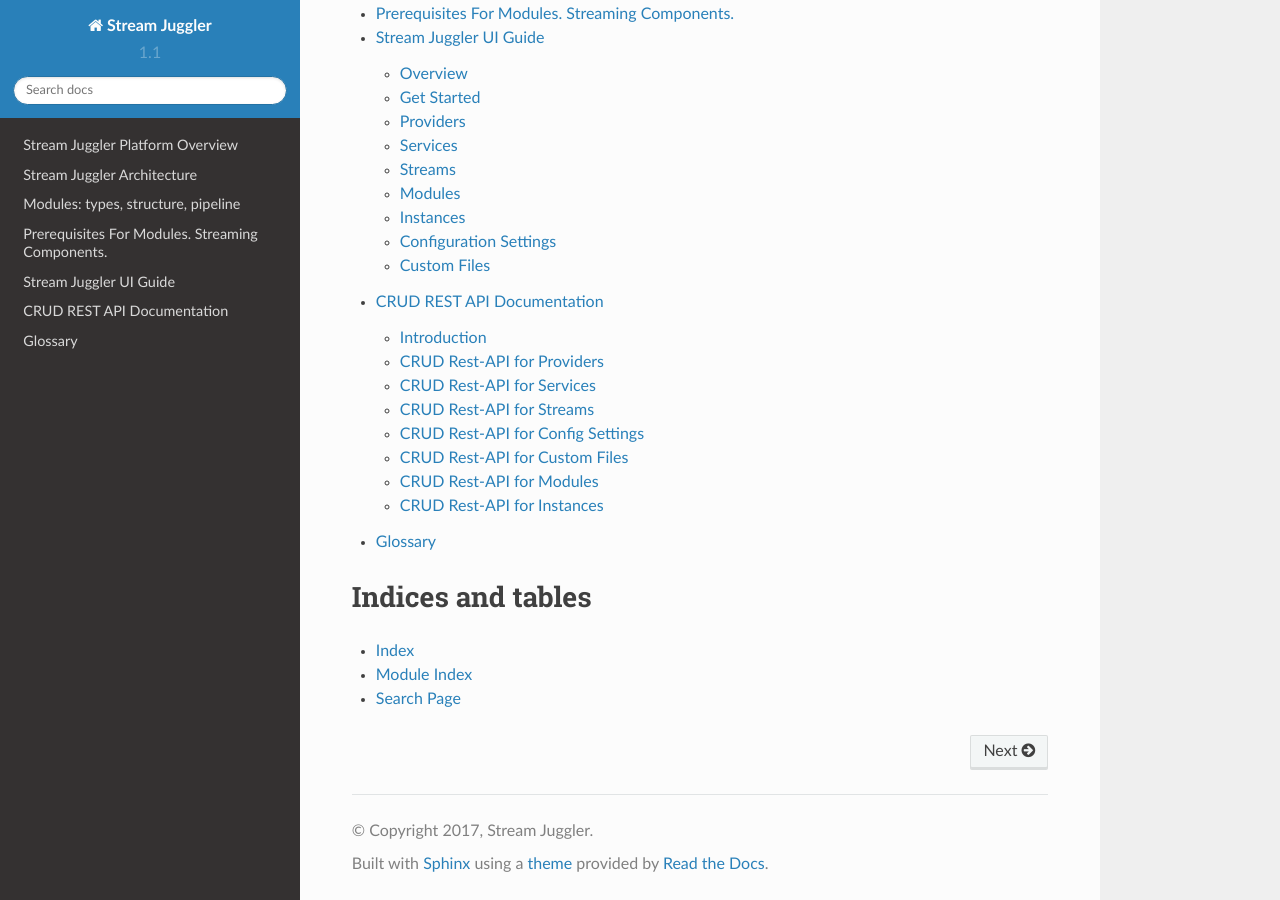
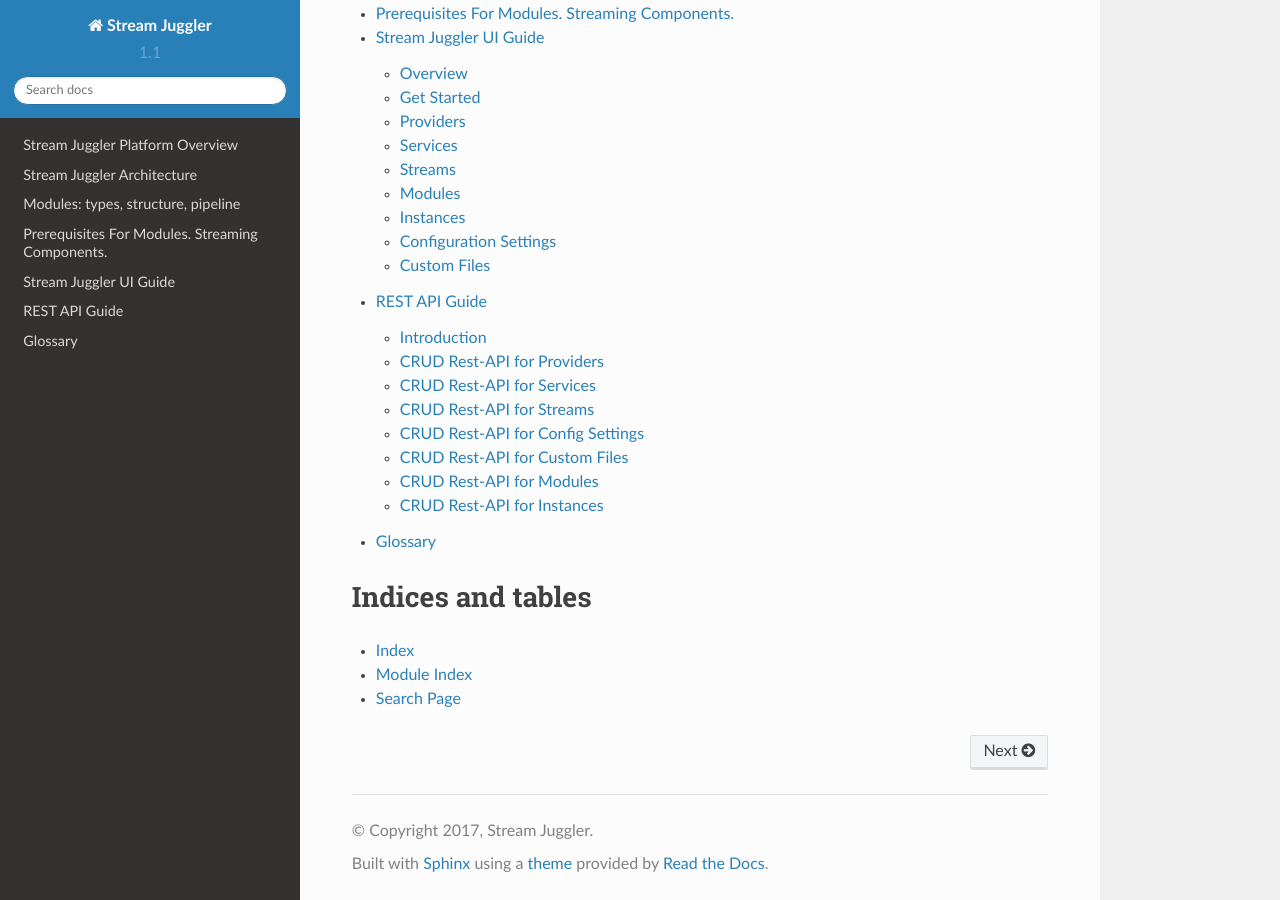
Before and after one commit to MaslovaEV/testsj, a Sphinx documentation site: the page built from TestSJDocs/source/index.rst, in a window 1280 px wide and 900 px high, scrolled down 784 px. Built offline with Sphinx 7.4.7 and the Read the Docs theme 2.0.0, drawn with Linux system fonts in a browser that asks for light colours; formulas are drawn with MathJax 3; pages that are not in the unit, such as notebooks, are missing from menus.

Commit message:
Update SJ_CRUD_REST_API.rst

```diff
--- a/TestSJDocs/source/SJ_CRUD_REST_API.rst
+++ b/TestSJDocs/source/SJ_CRUD_REST_API.rst
@@ -1,8 +1,7 @@
-
-.. _CRUD_REST_API_Documentation:
-
-CRUD REST API Documentation
-=============================
+.. _REST_API:
+
+REST API Guide
+========================================
 
 .. Contents::
 
@@ -58,7 +57,7 @@
 
 
 CRUD Rest-API for Providers
---------------------------------
+-----------------------------------
 
 .. csv-table::  Provider fields
   :header: "Field", "Format",  "Description"
@@ -83,7 +82,7 @@
 - driver.<driver>.prefix - prefix of server url: (prefix)://(host:port)/(database), one of [jdbc:mysql, jdbc:postgresql, jdbc:oracle:thin]
 
 Create a new provider
-~~~~~~~~~~~~~~~~~~~~~~~~~~~
+~~~~~~~~~~~~~~~~~~~~~~~~~~~`
 
 Request method: POST
 
@@ -136,7 +135,7 @@
 
 
 Get provider by name
-~~~~~~~~~~~~~~~~~~~~~~~~~
+~~~~~~~~~~~~~~~~~~~~~~~~~~~
 
 Request method: GET
 
@@ -183,7 +182,7 @@
 
 
 Get list of all providers
-~~~~~~~~~~~~~~~~~~~~~~~~~~~
+~~~~~~~~~~~~~~~~~~~~~~~~~~~~~~~~
 
 Request method: GET
 
@@ -231,7 +230,7 @@
 
 
 Get list of provider types
-~~~~~~~~~~~~~~~~~~~~~~~~~~~~~~~
+~~~~~~~~~~~~~~~~~~~~~~~~~~~~~~~~~~~~~~~
 
 Request method: GET
 
@@ -265,7 +264,7 @@
 
 
 Delete provider by name
-~~~~~~~~~~~~~~~~~~~~~~~~~~~~~~~
+~~~~~~~~~~~~~~~~~~~~~~~~~~~~~~
 
 Request method: DELETE
 
@@ -294,7 +293,7 @@
 
 
 Test connection to provider
-~~~~~~~~~~~~~~~~~~~~~~~~~~~~~~
+~~~~~~~~~~~~~~~~~~~~~~~~~~~~~~~~
 
 Method: GET
 
@@ -343,7 +342,7 @@
  }
 
 Get services related to a provider (by provider name)
-~~~~~~~~~~~~~~~~~~~~~~~~~~~~~~~~~~~~~~~~~~~~~~~~~~~~~~~~~~~~~~
+~~~~~~~~~~~~~~~~~~~~~~~~~~~~~~~~~~~~~~~~~~~~~~~~~~~~~~~~~~~~~
 
 Request method: GET
 
@@ -374,12 +373,12 @@
 
 
 CRUD Rest-API for Services
-------------------------------
+--------------------------------------
 
 .. note:: Method PUT is not available yet
 
 Service fields
-~~~~~~~~~~~~~~~~~~~
+~~~~~~~~~~~~~~~~~
 
 Each particular service has its own set of fields.
 
@@ -396,7 +395,7 @@
   "RESTful service", "REST"
 
 Elasticsearch Index (ESInd)
-"""""""""""""""""""""""""""""""
+""""""""""""""""""""""""""""""""""""""'
 
 .. csv-table::
    :header: "Field", "Format", "Description"
@@ -413,7 +412,8 @@
 .. note:: Provider type can be 'ES' only
 
 Kafka queue (KfkQ)
-""""""""""""""""""""""""
+""""""""""""""""""""""""""""""
+
 .. csv-table::
   :header: "Field", "Format",  "Description"
   :widths: 20, 20, 60
@@ -430,7 +430,7 @@
 .. note::  zkProvider type can be 'zookeeper' only
 
 T-streams queue (TstrQ)
-"""""""""""""""""""""""""""""
+""""""""""""""""""""""""""""""
 
 .. csv-table::
   :header: "Field", "Format",  "Description"
@@ -446,7 +446,7 @@
 .. note:: provider type can be 'zookeeper' only
 
 Zookeeper Coordination (ZKCoord)
-""""""""""""""""""""""""""""""""""""
+""""""""""""""""""""""""""""""""""""""
 
 .. csv-table::
   :header: "Field", "Format",  "Description"
@@ -461,7 +461,7 @@
 .. note:: provider type can be 'zookeeper' only
 
 SQL database (JDBC)
-""""""""""""""""""""""""""
+"""""""""""""""""""""""""
 
 .. csv-table::
   :header: "Field", "Format",  "Description"
@@ -496,7 +496,7 @@
 .. important::  Note: * - required field.
 
 Create a new service
-~~~~~~~~~~~~~~~~~~~~~~~~~~~~~~~
+~~~~~~~~~~~~~~~~~~~~~~~
 
 Request method: POST
 
@@ -544,7 +544,7 @@
 
 
 Get service by name
-~~~~~~~~~~~~~~~~~~~~~~~~~~~~~~~~~~~
+~~~~~~~~~~~~~~~~~~~~~~~~~~~~
 
 Request method: GET
 
@@ -577,7 +577,7 @@
 
 
 Get list of all services
-~~~~~~~~~~~~~~~~~~~~~~~~~~~~~~~`
+~~~~~~~~~~~~~~~~~~~~~~~~~~~~~~
 
 Request method: GET
 
@@ -619,7 +619,7 @@
 
 
 Get list of service types
-~~~~~~~~~~~~~~~~~~~~~~~~~~~~~~~~~~~~
+~~~~~~~~~~~~~~~~~~~~~~~~~~~~~
 
 Request method: GET
 
@@ -652,7 +652,7 @@
 
 
 Delete service by name
-~~~~~~~~~~~~~~~~~~~~~~~~~~~~~~~~
+~~~~~~~~~~~~~~~~~~~~~~~~~~~~~~``
 
 Request method: DELETE
 
@@ -682,7 +682,7 @@
 
 
 Get streams and instances related to a service (by service name)
-~~~~~~~~~~~~~~~~~~~~~~~~~~~~~~~~~~~~~~~~~~~~~~~~~~~~~~~~~~~~~~~~~~~~~~~~~
+~~~~~~~~~~~~~~~~~~~~~~~~~~~~~~~~~~~~~~~~~~~~~~~~~~~~~~~~~~~~~~~~~~~~
 
 Request method: GET
 
@@ -723,13 +723,12 @@
  }
 
 CRUD Rest-API for Streams
------------------------------------
+--------------------------------------
 
 .. note::  Method PUT is not available yet
 
 Stream fields
 ~~~~~~~~~~~~~~~~~
-
 .. csv-table:: Response
    :header: "Stream type", "Field", "Format", "Description"
    :widths: 20, 20, 20, 40
@@ -755,7 +754,7 @@
 .. note:: `*` - required field.
 
 Create a new stream
-~~~~~~~~~~~~~~~~~~~~~~~~~~~
+~~~~~~~~~~~~~~~~~~~~~~~~~~~~
 
 Request method: POST
 
@@ -802,7 +801,7 @@
  }
 
 Get list of all streams
-~~~~~~~~~~~~~~~~~~~~~~~~~~~~
+~~~~~~~~~~~~~~~~~~~~~~~~~~~~~`
 
 Request method: GET
 
@@ -846,7 +845,7 @@
 
 
 Get list of streams types
-~~~~~~~~~~~~~~~~~~~~~~~~~~~~~~~
+~~~~~~~~~~~~~~~~~~~~~~~~~~~~~
 
 Request method: GET
 
@@ -877,7 +876,7 @@
  }
 
 Get stream by name
-~~~~~~~~~~~~~~~~~~~~~~~~~~
+~~~~~~~~~~~~~~~~~~~~~~~~~~~~~~~~
 
 Request method: GET
 
@@ -923,7 +922,7 @@
  }
 
 Delete stream by name
-~~~~~~~~~~~~~~~~~~~~~~~~~~~~~~~~~~
+~~~~~~~~~~~~~~~~~~~~~~~~~~``
 
 Request method: DELETE
 
@@ -981,10 +980,10 @@
 
 
 CRUD Rest-API for Config Settings
-----------------------------------------
+-----------------------------------
 
 Config setting fields
-~~~~~~~~~~~~~~~~~~~~~~~~~~~~~
+~~~~~~~~~~~~~~~~~~~~~~~~~~
 
 .. csv-table::
   :header: "Field", "Format",  "Description"
@@ -1001,7 +1000,7 @@
 {config-domain} should be one of the following values: 'system', 't-streams', 'kafka', 'es', 'zk', 'jdbc'
 
 Create a new config setting
-~~~~~~~~~~~~~~~~~~~~~~~~~~~~~~~~~~~~~~~~~~
+~~~~~~~~~~~~~~~~~~~~~~~~~~~~~~~~
 
 Request method: POST
 
@@ -1039,7 +1038,7 @@
 
 
 Get a config setting by name
-~~~~~~~~~~~~~~~~~~~~~~~~~~~~~~~~~~~~~`
+~~~~~~~~~~~~~~~~~~~~~~~~~~~~~~~~~~
 
 Request method: GET
 
@@ -1070,7 +1069,7 @@
  }
 
 Get all config settings for specific config domain
-~~~~~~~~~~~~~~~~~~~~~~~~~~~~~~~~~~~~~~~~~~~~~~~~~~~~~~~~~~
+~~~~~~~~~~~~~~~~~~~~~~~~~~~~~~~~~~~~~~~~~~~~~~~~~~~~~~~~~~~~~
 
 Request method: GET
 
@@ -1107,7 +1106,7 @@
  }
 
 Delete a config setting by name
-~~~~~~~~~~~~~~~~~~~~~~~~~~~~~~~~~~~~~~~~~
+~~~~~~~~~~~~~~~~~~~~~~~~~~~~~~~~~~~~~
 
 Request method: DELETE
 
@@ -1135,7 +1134,7 @@
 
 
 Get all config settings
-~~~~~~~~~~~~~~~~~~~~~~~~~~~~~~~~~~`
+~~~~~~~~~~~~~~~~~~~~~~~~~~~~~~~
 
 Request method: GET
 
@@ -1177,7 +1176,7 @@
 
 
 Get list of domains
-~~~~~~~~~~~~~~~~~~~~~~~~~~~
+~~~~~~~~~~~~~~~~~~~~~~~~~~~~~~~~~~~~`
 
 Request method: GET
 
@@ -1209,13 +1208,13 @@
  }
 
 CRUD Rest-API for Custom Files
--------------------------------------------
+----------------------------------------
 
 Custom jars
-~~~~~~~~~~~~~~~~~
+~~~~~~~~~~~~~~~~~~~~
 
 Upload custom jar
-""""""""""""""""""""""""
+"""""""""""""""""""""""""""""
 
 Request method: POST
 
@@ -1289,7 +1288,7 @@
   "500", "Internal server error"
 
 Download a custom jar by name and version
-"""""""""""""""""""""""""""""""""""""""""""""""
+""""""""""""""""""""""""""""""""""""""""""""""""
 
 Request method: GET
 
@@ -1306,7 +1305,7 @@
   "500", "Internal server error"
 
 Delete a custom jar by file name
-"""""""""""""""""""""""""""""""""""""
+"""""""""""""""""""""""""""""""""""
 
 Request method: DELETE
 
@@ -1332,7 +1331,7 @@
  }
 
 Delete a custom jar by name and version (from specification)
-""""""""""""""""""""""""""""""""""""""""""""""""""""""""""""""""""""""
+"""""""""""""""""""""""""""""""""""""""""""""""""""""""""""""""""""""
 
 Request method: DELETE
 
@@ -1359,7 +1358,7 @@
 
 
 Get list of all uploaded custom jars
-"""""""""""""""""""""""""""""""""""""""""
+"""""""""""""""""""""""""""""""""""""""""""""
 
 Request method: GET
 
@@ -1395,11 +1394,10 @@
  }
 
 Custom files
-~~~~~~~~~~~~~~~~~~~~~~~~~~
-
+~~~~~~~~~~~~~~~~~~
 
 Upload a custom file
-""""""""""""""""""""""""
+""""""""""""""""""""""""""""""""
 
 Request method: POST
 
@@ -1431,7 +1429,7 @@
 
 
 Download a custom file by file name
-""""""""""""""""""""""""""""""""""""""""""""
+"""""""""""""""""""""""""""""""""""""""""""""""
 
 Request method: GET
 
@@ -1460,7 +1458,7 @@
   "500", "Internal server error"
 
 Delete a custom file
-"""""""""""""""""""""""""""""""""
+""""""""""""""""""""""""""""""""""""
 
 Request method: DELETE
 
@@ -1487,7 +1485,7 @@
 
 
 Get list of all uploaded custom files
-"""""""""""""""""""""""""""""""""""""""""""""""
+""""""""""""""""""""""""""""""""""""""""
 
 Request method: GET
 
@@ -1526,10 +1524,10 @@
 
 
 CRUD Rest-API for Modules
---------------------------------------
+------------------------------
 
 Introduction
-~~~~~~~~~~~~~~~~~
+~~~~~~~~~~~~~~~~~~~
 
 This is the CRUD Rest-API for modules uploaded as jar files, instantiated and running modules as well as  for custom jar files.
 
@@ -1569,7 +1567,7 @@
 .. note:: `*` - required field, `**` - required for batch-streaming field
 
 Upload module
-~~~~~~~~~~~~~~~~~~~~~
+~~~~~~~~~~~~~~~~~~~~~~~~~
 
 Request method: POST
 
@@ -1616,7 +1614,7 @@
 
 
 Download jar of uploaded module
-~~~~~~~~~~~~~~~~~~~~~~~~~~~~~~~~~~~~~~
+~~~~~~~~~~~~~~~~~~~~~~~~~~~~~~~~~~~~~`
 
 Request method: GET
 
@@ -1646,7 +1644,7 @@
   "500", "Internal server error"
 
 Delete uploaded module
-~~~~~~~~~~~~~~~~~~~~~~~~~~~~~~~~~
+~~~~~~~~~~~~~~~~~~~~~~~~~~~~~~~~
 
 Request method: DELETE
 
@@ -1676,7 +1674,7 @@
 
 
 Get list of all uploaded modules
-~~~~~~~~~~~~~~~~~~~~~~~~~~~~~~~~~~~~~~~
+~~~~~~~~~~~~~~~~~~~~~~~~~~~~~~~~~~~~~~~~
 
 Request method: GET
 
@@ -1715,7 +1713,7 @@
 
 
 Get list of types of modules
-~~~~~~~~~~~~~~~~~~~~~~~~~~~~~~~~~
+~~~~~~~~~~~~~~~~~~~~~~~~~~~~~~~~~~~~~~
 
 Request method: GET
 
@@ -1746,7 +1744,7 @@
 
 
 Get list of all uploaded module for such type
-~~~~~~~~~~~~~~~~~~~~~~~~~~~~~~~~~~~~~~~~~~~~~~~~
+~~~~~~~~~~~~~~~~~~~~~~~~~~~~~~~~~~~~~~~~~~~~~~~~~~~~~
 
 Request method: GET
 
@@ -1780,7 +1778,7 @@
 
 
 Get specification for uploaded module
-~~~~~~~~~~~~~~~~~~~~~~~~~~~~~~~~~~~~~~~~~~~~~~~~~~~`
+~~~~~~~~~~~~~~~~~~~~~~~~~~~~~~~~~~~~~~~~~~~~~~~
 
 Request method: GET
 
@@ -1841,10 +1839,10 @@
 
 
 CRUD Rest-API for Instances
---------------------------------------
+-----------------------------------
 
 Get all instances
-~~~~~~~~~~~~~~~~~~~~~
+~~~~~~~~~~~~~~~~~~~~~~~~
 
 Request method: GET
 
@@ -1896,11 +1894,11 @@
  * failed - an instance that has been launched but in view of some errors is not started;
  * error - an error is detected at stopping or deleting an instance.
 
-.. figure:: _static/Возможные_состояния_инстанса.png
+.. figure:: _static/InstanceStatuses.png
 
 
 Stream Juggler Mesos Framework Rest
-~~~~~~~~~~~~~~~~~~~~~~~~~~~~~~~~~~~~~~~~~
+~~~~~~~~~~~~~~~~~~~~~~~~~~~~~~~~~~~~~~~~~~~~
 
 Request method: GET
 
@@ -1937,7 +1935,7 @@
 
 
 Create an instance of a module
-~~~~~~~~~~~~~~~~~~~~~~~~~~~~~~~~~~~~~~~~~~~
+~~~~~~~~~~~~~~~~~~~~~~~~~~~~~~~~~~~~~~~~~~
 
 Request method: POST
 
@@ -1948,7 +1946,7 @@
 .. note:: The name of an input stream should contain the  "/split" suffix (if stream's partitions should be distributed between the tasks) or "/full" (if each task should process all partitions of the stream). The stream has a 'split' mode as default. (see `SJ_CRUD_REST_API.rst#execution-plan <Execution plan>`_)
 
 Instance fields
-"""""""""""""""""""""""""""""""
+"""""""""""""""""""
 
 .. csv-table::  **General instance fields**
   :header: "Field name", "Format",  "Description", "Example"
@@ -2218,7 +2216,7 @@
 
 
 Execution plan
-""""""""""""""""""""
+"""""""""""""""""""
 
 A created instance contains an execution plan that you don't provide.
 
@@ -2267,7 +2265,7 @@
 
 
 Stage
-""""""""""""""""
+"""""""""""""""""
 
 A created instance contains a stage that you don't provide.
 
@@ -2303,7 +2301,7 @@
 
 
 Get instances related to a specific module
-~~~~~~~~~~~~~~~~~~~~~~~~~~~~~~~~~~~~~~~~~~~~~~~~~~
+~~~~~~~~~~~~~~~~~~~~~~~~~~~~~~~~~~~~~~~~~~~~~
 
 Request method: GET
 
@@ -2373,7 +2371,7 @@
 
 
 Get an instance of a specific module
-~~~~~~~~~~~~~~~~~~~~~~~~~~~~~~~~~~~~~~~
+~~~~~~~~~~~~~~~~~~~~~~~~~~~~~~~~~~~~~~~~~~~~~
 
 Request method: GET
 
@@ -2390,7 +2388,7 @@
   "500", "Internal server error"
 
 Delete an instance of a specific module
-~~~~~~~~~~~~~~~~~~~~~~~~~~~~~~~~~~~~~~~~~~~~~~~~
+~~~~~~~~~~~~~~~~~~~~~~~~~~~~~~~~~~~~~~~~~~~~~`
 
 Request method: DELETE
 
@@ -2422,7 +2420,7 @@
 
 
 Start an instance
-~~~~~~~~~~~~~~~~~~~~~~~~~~
+~~~~~~~~~~~~~~~~~~~~~~~~~
 
 Request method: GET
 
@@ -2454,7 +2452,7 @@
 
 
 Get the information about instance tasks
-~~~~~~~~~~~~~~~~~~~~~~~~~~~~~~~~~~~~~~~~~~~~~~
+~~~~~~~~~~~~~~~~~~~~~~~~~~~~~~~~~~~~~~~~~~~~~
 
 Request method: GET
 
@@ -2495,7 +2493,7 @@
 
 
 Stop an instance
-~~~~~~~~~~~~~~~~~~~~~~~~
+~~~~~~~~~~~~~~~~~~~~~~~
 
 Request method: GET
 
```
